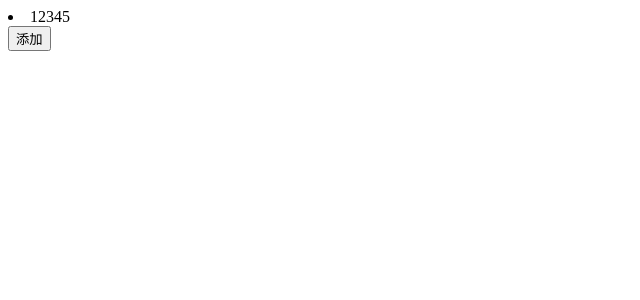
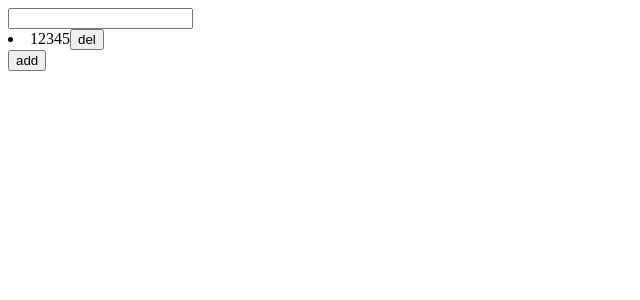
Before and after one commit to jiyujia0417/ReactDemo2, a React (Create React App) app: page / in a window 1280 px wide. Shown: the top 300 px of the page, without its empty margins (0-640 px from the left). Built offline with nearby package versions, Linux system fonts and the light colour scheme.

Commit message:
todos基本实现

```diff
--- a/src/ReduxDemo/App.js
+++ b/src/ReduxDemo/App.js
@@ -7,29 +7,46 @@ Router (react-router) 怎么实现的（源码）
 Redux 提供可预测的状态管理的容器
 */
 import store from './store'
-import React,{useState,useEffect} from 'react';
-import {Provider} from 'react-router'
+import React, { useState, useEffect } from 'react';
+import { Provider } from 'react-redux'
+import { BrowserRouter as Router, Redirect, Route, NavLink, Switch } from 'react-router-dom'
+import Todos from './Todos';
+import Input from './Input'
+/*
+action 是更新状态的唯一途径，就是一个普通的随想
+一定包含一个type属性
+
+reducer是一个纯函数，没有副作用，有相同的输入，一定会有相同的输出
+
+store连接action和Reducer
+*/
 
 const App = () => {
+
+    return <Provider store={store}>
+
+        <Input />
+        <Todos />
+    </Provider>
     // let todos = store.getState();
-    const [todos,setTodos] = useState(store.getState);
-    useEffect(() => {
-        store.subscribe(()=>{
-            setTodos(store.getState())
-        })
-    }, [])
+    // const [todos,setTodos] = useState(store.getState);
+    // useEffect(() => {
+    //     store.subscribe(()=>{
+    //         setTodos(store.getState())
+    //     })
+    // }, [])
 
-    return <div>
-        {
-            todos.map((item)=><li>{item}</li>)
-        }
-        <button onClick={()=>{
-            store.dispatch({
-                type:'add_todo',
-                value:'456'
-            })
-        }}>添加</button>
+    //     return <div>
+    //         {
+    //             todos.map((item) => <li>{item}</li>)
+    //         }
+    //         <button onClick={() => {
+    //             store.dispatch({
+    //                 type: 'add_todo',
+    //                 value: '456'
+    //             })
+    //         }}>添加</button>
 
-    </div>
+    //     </div>
 }
 export default App;
--- /dev/null
+++ b/src/ReduxDemo/Input.js
@@ -0,0 +1,30 @@
+import React from 'react'
+import { connect } from 'react-redux'
+
+const Input = (props) => {
+    console.log(props);
+    return (
+        <div>
+            <input
+                onKeyDown={(e) => {
+                    console.log(e);
+                    // 回车键是13
+                    if (e.keyCode === 13) {
+                        props.dispatch({
+                            type: 'ADD_TODO',
+                            value: e.target.value
+                        })
+                        e.target.value='';
+                    }
+                }}
+                type="text"
+            />
+        </div>
+    )
+}
+
+// const mapStateToprops = (state) => {
+//     return { mydata: state }
+// }
+
+export default connect()(Input)
--- a/src/ReduxDemo/Todos.js
+++ b/src/ReduxDemo/Todos.js
@@ -7,18 +7,33 @@ const Todos = (props) => {
     return (
         <div>
             {
-                props.mydata.map(item => <li>{item}</li>)
+                props.mydata.map(
+                    item => <li>{item}
+                        <button
+                            onClick={() => props.dispatch({
+                                type: 'DEL_TODO',
+                                value: '10000'
+                            })}
+                        >del
+                        </button>
+                    </li>)
             }
+            {/* add button  */}
             <button
                 onClick={() => props.dispatch({
-                    type: 'add_todo',
+                    type: 'ADD_TODO',
                     value: '10000'
                 })}
             >add</button>
+
+            {/* del button */}
+
         </div>
     )
 }
 
-export default connect = ((state) => {
-    return {mydata:state}
-})(Todos)
+const mapStateToprops = (state) => {
+    return { mydata: state }
+}
+
+export default connect(mapStateToprops)(Todos)
--- a/src/ReduxDemo/reducer.js
+++ /dev/null
@@ -1,13 +0,0 @@
-
-
-let todo = [12345]
-
-function todolist(state = todo, action) {
-    if (action.type === 'add_todo') {
-        console.log(action)
-        return [...state, action.value]
-    }
-    return state;
-}
-
-export default todolist
--- a/src/ReduxDemo/store.js
+++ b/src/ReduxDemo/store.js
@@ -1,5 +1,5 @@
 import {createStore} from 'redux'
-import todolist from './reducer'
+import todolist from './todosreducer'
 
 const store = createStore(todolist);
 
--- /dev/null
+++ b/src/ReduxDemo/todosreducer.js
@@ -0,0 +1,24 @@
+// reducer 是一个纯函数，没有副作用。如果有固定的输入，一定会有相同的输出
+// 在此处对状态进行处理，是更新状态唯一的地方
+
+let todo = [12345]
+
+function todolist(state = todo, action) {
+
+    // add todos
+    if (action.type === 'ADD_TODO') {
+        console.log(action)
+        // 返回的一定是一个不可变对象（和原状态不能是一个地址，才能得到变化响应）
+        return [...state, action.value]
+    }
+
+    // delete todo
+    if (action.type === 'DEL_TODO') {
+        let arr = [...state];
+        arr.splice(action.index,1);
+        return arr;
+    }
+    return state;
+}
+
+export default todolist
```
